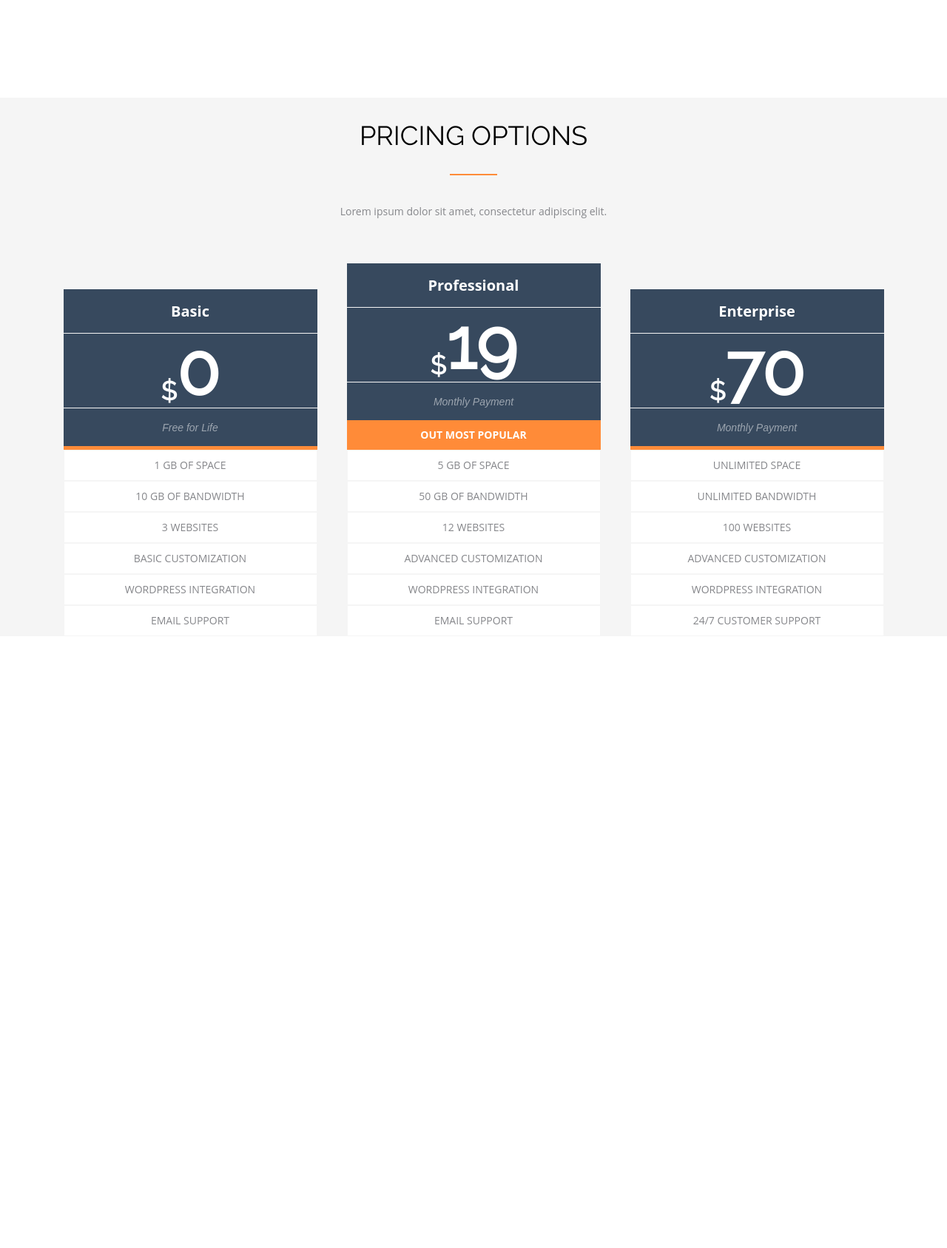
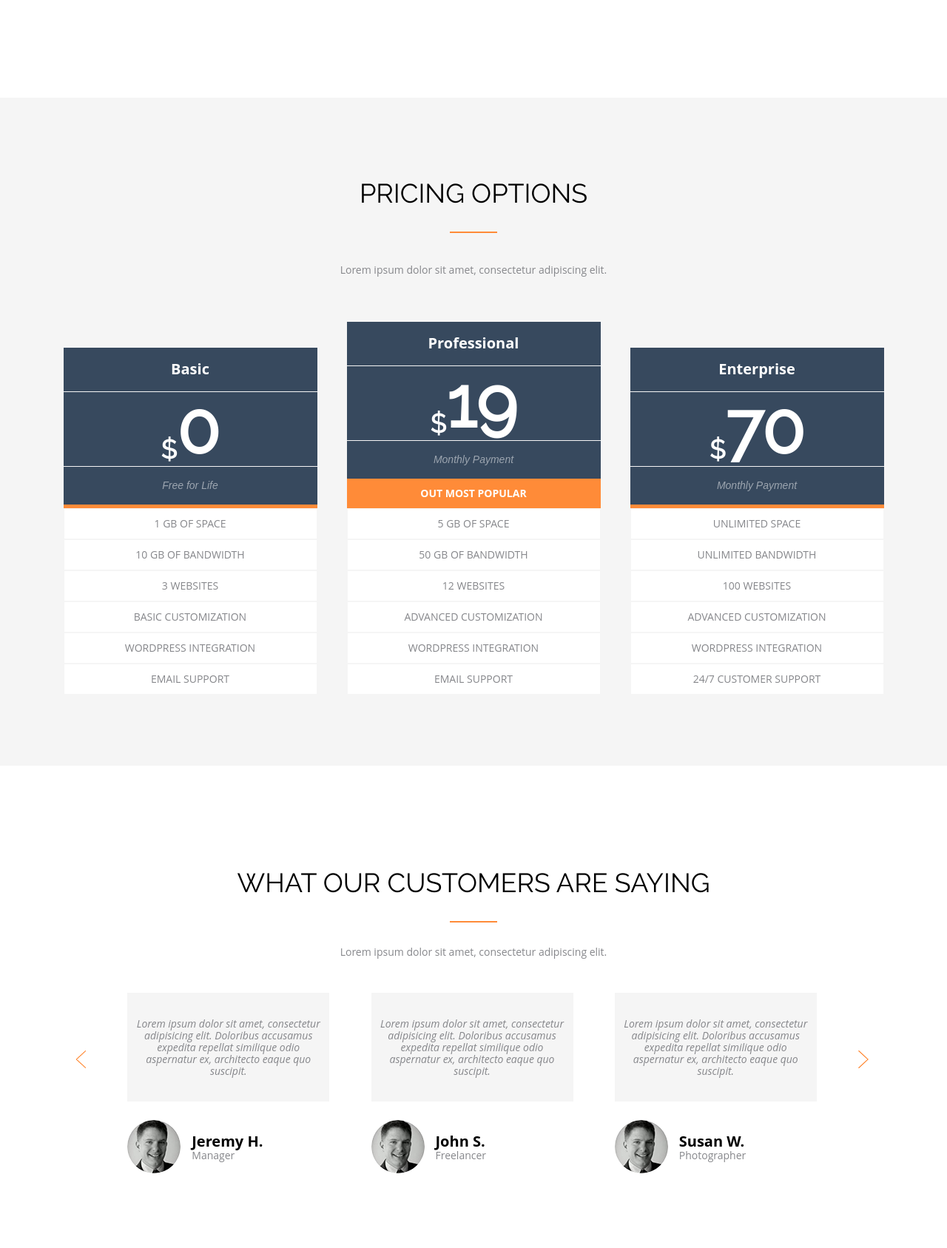
Before and after one commit to Brilux/PitchBook, a PHP site: page / in a window 1280 px wide. Shown: the part 3270-4957 px from the top of the page at 74% size. Before the commit the page ends 4114 px from the top, so only its background shows below. Run offline with PHP 8.4, Linux system fonts and the light colour scheme; style sheets or scripts are compiled from the project's sources.

Commit message:
add testimonial section

```diff
--- a/css/pricing-section.css
+++ b/css/pricing-section.css
@@ -2,6 +2,7 @@
   display: flex;
   flex-direction: column;
   background-color: #f5f5f5;
+  padding-bottom: 20px;
 }
 .pricing-title-container {
   display: flex;
@@ -135,9 +136,15 @@
   }
 }
 @media screen and (min-width: 768px) {
+  .pricing-container {
+    padding-bottom: 96px;
+  }
   .pricing-slots-container {
     flex-direction: row;
     justify-content: space-around;
+  }
+  .pricing-title {
+    margin-top: 108px;
   }
   .basic-slot {
     width: 250px;
--- a/css/pricing-section.less
+++ b/css/pricing-section.less
@@ -4,6 +4,7 @@
   display: flex;
   flex-direction: column;
   background-color: #f5f5f5;
+  padding-bottom: 20px;
 }
 
 .pricing-title-container {
@@ -155,9 +156,17 @@
 }
 
 @media screen and (min-width: 768px) {
+  .pricing-container {
+    padding-bottom: 96px;
+  }
+
   .pricing-slots-container {
     flex-direction: row;
     justify-content: space-around;
+  }
+
+  .pricing-title {
+    margin-top: 108px;
   }
 
   .basic-slot {
--- /dev/null
+++ b/css/testimonial-section.css
@@ -0,0 +1,142 @@
+.testimonial-container {
+  padding-bottom: 30px;
+}
+.testimonial-title {
+  font-family: Raleway-Regular, sans-serif;
+  font-size: 36px;
+  font-weight: 400;
+  line-height: 43px;
+  text-transform: uppercase;
+  text-align: center;
+}
+.testimonial-title:after {
+  content: "";
+  display: block;
+  width: 64px;
+  height: 2px;
+  background-color: #ff8b38;
+  margin: 0 auto;
+  margin-top: 30px;
+}
+.testimonial-note {
+  color: #86878b;
+  font-family: "Open Sans", sans-serif;
+  font-size: 14px;
+  font-weight: 400;
+  line-height: 20px;
+  text-align: center;
+  margin: 10px;
+}
+.reviews-container {
+  display: flex;
+  flex-direction: column;
+  align-items: center;
+}
+.left-arrow {
+  transform: rotate(90deg);
+  margin-top: 30px;
+}
+.right-arrow {
+  transform: rotate(90deg);
+  margin-top: 30px;
+}
+.review {
+  width: 273px;
+  height: 147px;
+  margin-top: 35px;
+  background-color: #f5f5f5;
+  display: flex;
+  justify-content: center;
+  align-items: center;
+  text-align: center;
+}
+.review .review-text {
+  margin-left: 12px;
+  margin-right: 12px;
+  color: #86878b;
+  font-family: "Open Sans", sans-serif;
+  font-size: 14px;
+  font-weight: 400;
+  font-style: italic;
+}
+.review:after {
+  content: "";
+  position: absolute;
+  border: 15px solid;
+  border-color: #f5f5f5 transparent transparent;
+  margin-top: 88px;
+  margin-left: -100px;
+}
+.reviewer-container {
+  display: flex;
+  align-items: center;
+  margin-top: 25px;
+}
+.reviewer-container .reviewer-image {
+  border-radius: 50%;
+  flex-shrink: 0;
+  object-fit: cover;
+}
+.reviewer-container .reviewer-name-container {
+  display: flex;
+  flex-direction: column;
+  margin-left: 15px;
+}
+.reviewer-container .reviewer-name {
+  font-family: "Open Sans", sans-serif;
+  font-size: 20px;
+  font-weight: 700;
+  margin: initial;
+}
+.reviewer-container .reviewer-position {
+  color: #86878b;
+  font-family: "Open Sans", sans-serif;
+  font-size: 14px;
+  font-weight: 400;
+  margin: initial;
+}
+@media screen and (min-width: 768px) {
+  .testimonial-container {
+    padding-top: 108px;
+    padding-bottom: 101px;
+  }
+  .reviews-container {
+    flex-direction: row;
+    justify-content: space-around;
+  }
+  .review {
+    width: 200px;
+  }
+  .review:after {
+    margin-left: -65px;
+  }
+  .left-arrow {
+    transform: initial;
+    margin-bottom: 60px;
+    margin-left: 10px;
+  }
+  .right-arrow {
+    transform: initial;
+    margin-bottom: 60px;
+    margin-right: 10px;
+  }
+}
+@media screen and (min-width: 992px) {
+  .review {
+    width: 273px;
+  }
+  .review:after {
+    margin-left: -100px;
+  }
+}
+@media screen and (min-width: 1224px) {
+  .reviews-container {
+    justify-content: space-between;
+  }
+  .left-arrow {
+    margin-left: 102px;
+  }
+  .right-arrow {
+    margin-right: 106px;
+  }
+}
--- /dev/null
+++ b/css/testimonial-section.less
@@ -0,0 +1,168 @@
+.testimonial-container {
+  padding-bottom: 30px;
+}
+
+.testimonial-title {
+  font-family: Raleway-Regular, sans-serif;
+  font-size: 36px;
+  font-weight: 400;
+  line-height: 43px;
+  text-transform: uppercase;
+  text-align: center;
+}
+
+.testimonial-title:after {
+  content: "";
+  display: block;
+  width: 64px;
+  height: 2px;
+  background-color: #ff8b38;
+  margin: 0 auto;
+  margin-top: 30px;
+}
+
+.testimonial-note {
+  color: #86878b;
+  font-family: "Open Sans", sans-serif;
+  font-size: 14px;
+  font-weight: 400;
+  line-height: 20px;
+  text-align: center;
+  margin: 10px;
+}
+
+.reviews-container {
+  display: flex;
+  flex-direction: column;
+  align-items: center;
+}
+
+.left-arrow {
+  transform: rotate(90deg);
+  margin-top: 30px;
+}
+
+.right-arrow {
+  transform: rotate(90deg);
+  margin-top: 30px;
+}
+
+.review {
+  width: 273px;
+  height: 147px;
+  margin-top: 35px;
+  background-color: #f5f5f5;
+  display: flex;
+  justify-content: center;
+  align-items: center;
+  text-align: center;
+
+  .review-text {
+    margin-left: 12px;
+    margin-right: 12px;
+    color: #86878b;
+    font-family: "Open Sans", sans-serif;
+    font-size: 14px;
+    font-weight: 400;
+    font-style: italic;
+  }
+}
+
+.review:after {
+  content: "";
+  position: absolute;
+  border: 15px solid;
+  border-color: #f5f5f5 transparent transparent;
+  margin-top: 88px;
+  margin-left: -100px;
+}
+
+.reviewer-container {
+  display: flex;
+  align-items: center;
+  margin-top: 25px;
+
+  .reviewer-image {
+    border-radius: 50%;
+    flex-shrink: 0;
+    object-fit: cover;
+  }
+
+  .reviewer-name-container {
+    display: flex;
+    flex-direction: column;
+    margin-left: 15px;
+  }
+
+  .reviewer-name {
+    font-family: "Open Sans", sans-serif;
+    font-size: 20px;
+    font-weight: 700;
+    margin: initial;
+  }
+
+  .reviewer-position {
+    color: #86878b;
+    font-family: "Open Sans", sans-serif;
+    font-size: 14px;
+    font-weight: 400;
+    margin: initial;
+  }
+}
+
+
+@media screen and (min-width: 768px) {
+  .testimonial-container {
+    padding-top: 108px;
+    padding-bottom: 101px;
+  }
+
+  .reviews-container {
+    flex-direction: row;
+    justify-content: space-around;
+  }
+
+  .review {
+    width: 200px;
+  }
+
+  .review:after {
+    margin-left: -65px;
+  }
+
+  .left-arrow {
+    transform: initial;
+    margin-bottom: 60px;
+    margin-left: 10px;
+  }
+
+  .right-arrow {
+    transform: initial;
+    margin-bottom: 60px;
+    margin-right: 10px;
+  }
+}
+
+@media screen and (min-width: 992px) {
+  .review {
+    width: 273px;
+  }
+
+  .review:after {
+    margin-left: -100px;
+  }
+}
+
+@media screen and (min-width: 1224px) {
+  .reviews-container {
+    justify-content: space-between;
+  }
+
+  .left-arrow {
+    margin-left: 102px;
+  }
+
+  .right-arrow {
+    margin-right: 106px;
+  }
+}
--- a/index.html
+++ b/index.html
@@ -12,6 +12,7 @@
   <link rel="stylesheet" type="text/css" href="css/third-features-section.css">
   <link rel="stylesheet" type="text/css" href="css/process-section.css">
   <link rel="stylesheet" type="text/css" href="css/pricing-section.css">
+  <link rel="stylesheet" type="text/css" href="css/testimonial-section.css">
 </head>
 <body>
 <section class="header-container">
@@ -219,7 +220,7 @@
     <div class="basic-slot">
       <div class="tariffs-block-title">Basic</div>
       <div class="tariffs-block-price"><span class="tariff-currency">$</span>0</div>
-      <div class="tariffs-block-payment"><span class="payment-inscription">Free for Life</span> </div>
+      <div class="tariffs-block-payment"><span class="payment-inscription">Free for Life</span></div>
       <div class="orange-block"></div>
       <div class="price-description">1 gb of space</div>
       <div class="price-description">10 gb of bandwidth</div>
@@ -232,7 +233,7 @@
     <div class="professional-slot">
       <div class="tariffs-block-title">Professional</div>
       <div class="tariffs-block-price"><span class="tariff-currency">$</span>19</div>
-      <div class="tariffs-block-payment"><span class="payment-inscription">Monthly Payment</span> </div>
+      <div class="tariffs-block-payment"><span class="payment-inscription">Monthly Payment</span></div>
       <div class="tariff-popular-inscription">Out most popular</div>
       <div class="price-description">5 gb of space</div>
       <div class="price-description">50 gb of bandwidth</div>
@@ -257,6 +258,78 @@
   </div>
 </section>
 
+<section class="testimonial-container">
+  <div class="testimonial-title-container">
+    <h2 class="testimonial-title">What our customers are saying</h2>
+    <p class="testimonial-note">Lorem ipsum dolor sit amet, consectetur adipiscing elit.</p>
+  </div>
+
+  <div class="reviews-container">
+
+    <img class="left-arrow" src="img/left-arrow.png" alt="left-arrow">
+
+    <div>
+      <div class="review">
+        <span class="review-text">Lorem ipsum dolor sit amet,
+            consectetur adipisicing elit. Doloribus
+            accusamus expedita repellat similique
+            odio aspernatur ex, architecto eaque
+            quo suscipit.
+          </span>
+      </div>
+
+      <div class="reviewer-container">
+        <img class="reviewer-image" src="img/review-image.jpg" alt="review-image">
+
+        <div class="reviewer-name-container">
+          <h3 class="reviewer-name">Jeremy H.</h3>
+          <p class="reviewer-position">Manager</p>
+        </div>
+      </div>
+    </div>
+
+    <div>
+      <div class="review">
+        <span class="review-text">Lorem ipsum dolor sit amet,
+        consectetur adipisicing elit. Doloribus
+        accusamus expedita repellat similique
+        odio aspernatur ex, architecto eaque
+        quo suscipit.</span>
+      </div>
+
+      <div class="reviewer-container">
+        <img class="reviewer-image" src="img/review-image.jpg" alt="review-image">
+
+        <div class="reviewer-name-container">
+          <h3 class="reviewer-name">John S.</h3>
+          <p class="reviewer-position">Freelancer</p>
+        </div>
+      </div>
+    </div>
+
+    <div>
+      <div class="review">
+        <span class="review-text">Lorem ipsum dolor sit amet,
+        consectetur adipisicing elit. Doloribus
+        accusamus expedita repellat similique
+        odio aspernatur ex, architecto eaque
+        quo suscipit.</span>
+      </div>
+
+      <div class="reviewer-container">
+        <img class="reviewer-image" src="img/review-image.jpg" alt="review-image">
+
+        <div class="reviewer-name-container">
+          <h3 class="reviewer-name">Susan W.</h3>
+          <p class="reviewer-position">Photographer</p>
+        </div>
+      </div>
+    </div>
+
+    <img class="right-arrow" src="img/right-arrow.png" alt="right-arrow">
+  </div>
+</section>
+
 <script src="js/adaptive-menu.js"></script>
 </body>
 </html>
```
Also changed, not shown: img/left-arrow.png (added), img/review-image.jpg (added), img/right-arrow.png (added).
